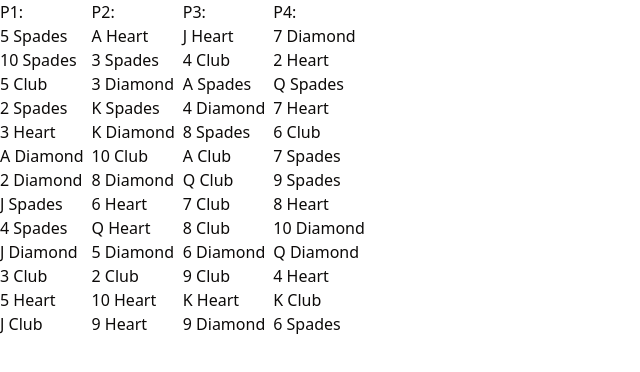
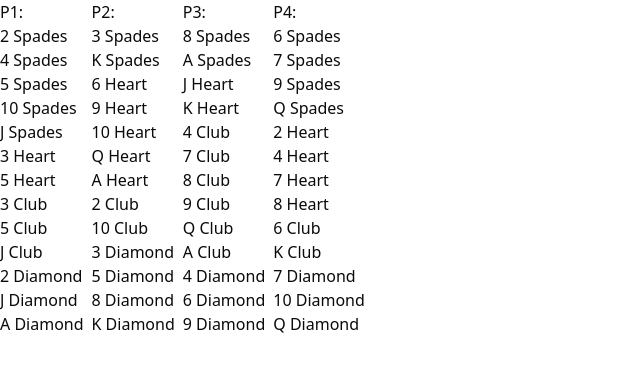
Before and after one commit to bedminer1/bridge_club, a SvelteKit app: page / in a window 1280 px wide. Shown: the top 372 px of the page, without its empty margins (0-640 px from the left). Built offline with nearby package versions, Linux system fonts and the light colour scheme.

Commit message:
sorted hands

```diff
--- a/src/routes/+page.svelte
+++ b/src/routes/+page.svelte
@@ -43,6 +43,13 @@
         [3, "Spades"],
     ])
 
+    const suitSortOrder = new Map<string, number>([
+        ['Spades', 0],
+        ['Heart', 1],
+        ['Club', 2],
+        ['Diamond', 3],
+    ])
+
     function initGame(): Game {
         let cards: Card[] = []
         // generate cards
@@ -68,6 +75,16 @@
             hands.push(cards.slice(i * 13, (i + 1) * 13))
         }
 
+        // arrange cards
+        for (const hand of hands) {
+            hand.sort((a, b) => {
+                const suitA = suitSortOrder.get(a.Suit)!
+                const suitB = suitSortOrder.get(b.Suit)!
+                if (suitA !== suitB) return suitA - suitB
+                return a.Value - b.Value
+            })
+        }
+
         let players: Player[] = []
         for (let i = 1; i <= 4; i++) {
             players.push({
@@ -87,6 +104,10 @@
     }
 
     let game = initGame()
+
+    function RaiseBet(betSize: number, suit: string) {
+
+    }
 </script>
 
 <div class="flex gap-2">
```
